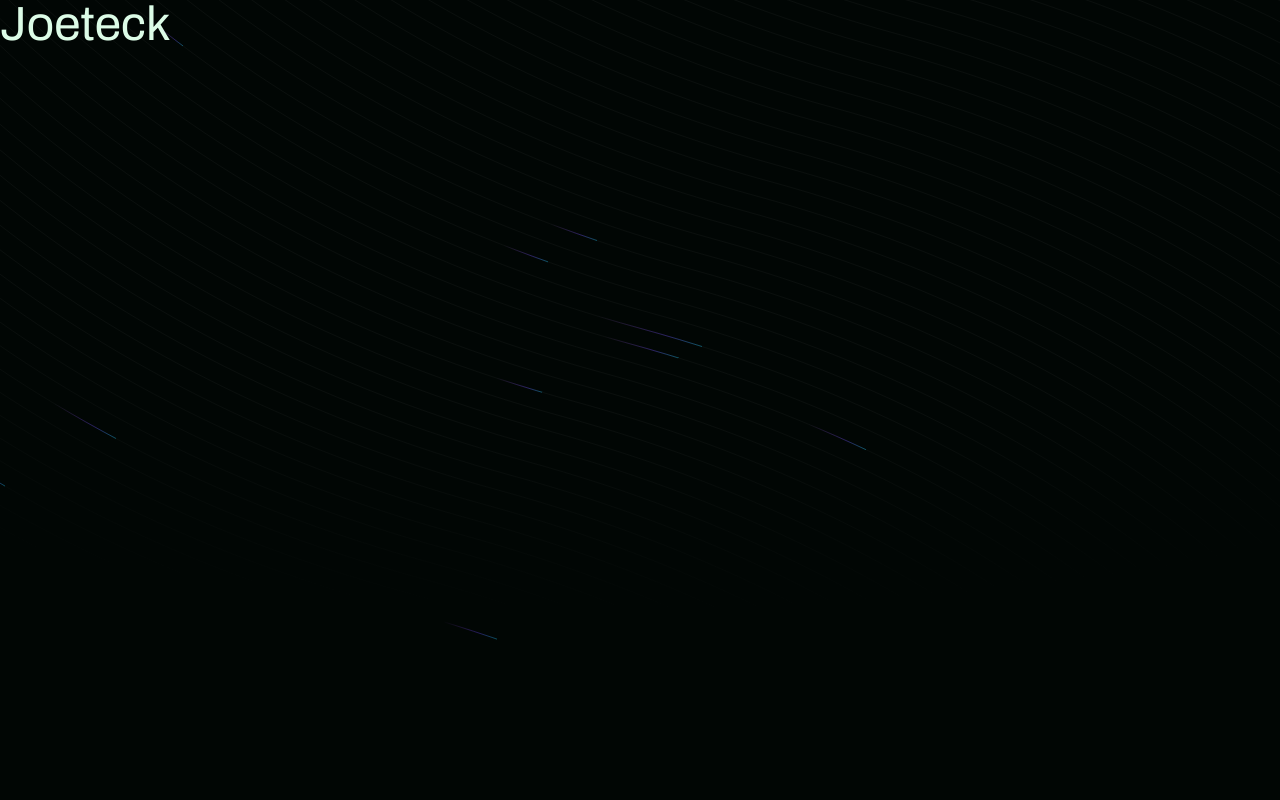
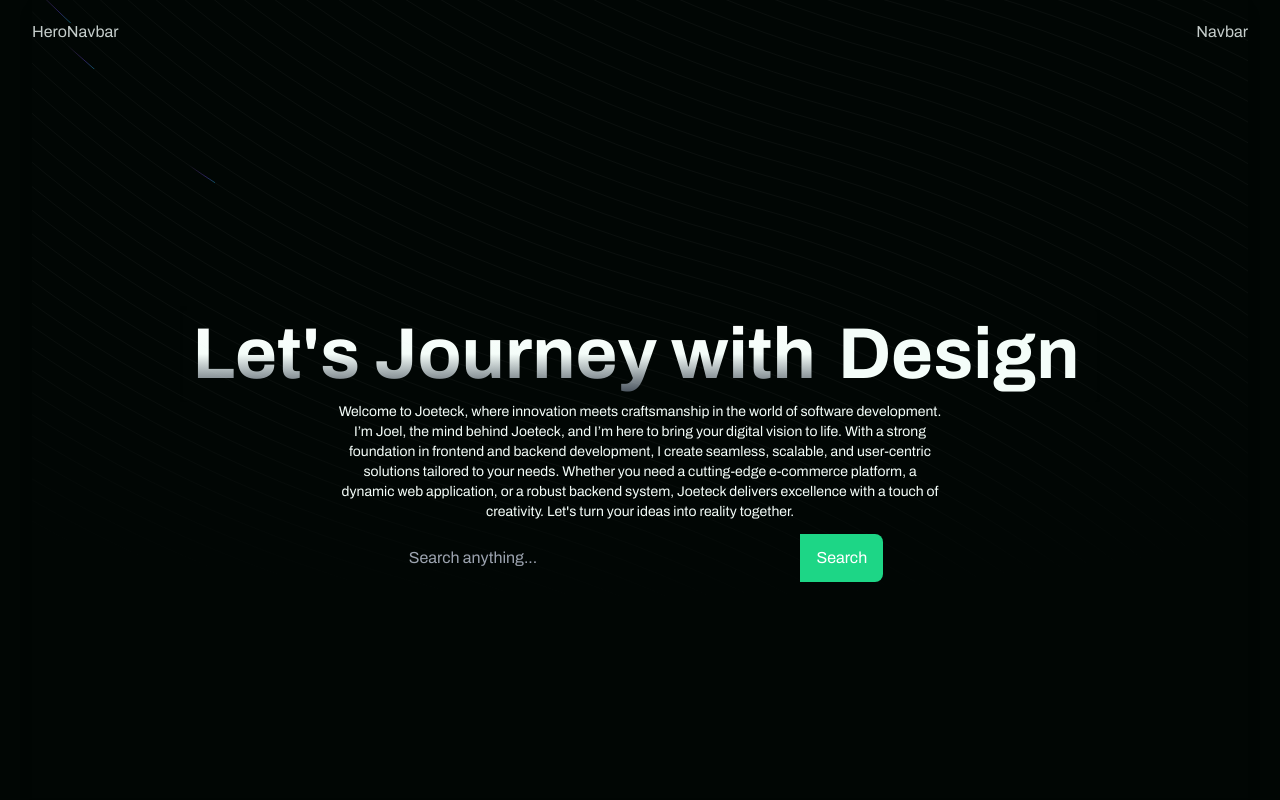
Before and after one commit to Joeteck/my_portfolio_24, a Next.js app: page / in a window 1280 px wide. Shown: the top 800 px of the page. Built offline with nearby package versions, Linux system fonts and the light colour scheme; a web font is replaced by a local one.

Commit message:
home page layout setup

```diff
--- a/app/globals.css
+++ b/app/globals.css
@@ -19,6 +19,9 @@
 
 .rokkitt {
   font-family: "Rokkitt", serif;
+}
+.grey {
+  color: #C5CDCB;
 }
 
 p {
--- a/app/page.tsx
+++ b/app/page.tsx
@@ -1,16 +1,63 @@
+"use client";
+import { useState, useEffect } from "react";
 import { BackgroundBeams } from "@/components/ui/background-beams";
-import Image from "next/image";
-
-
+import Hero from "@/components/Hero";
 
 export default function Home() {
+  const [activeSection, setActiveSection] = useState(1);
+
+  const handleScroll = () => {
+    const section1Top = document.getElementById("section1").offsetTop;
+    const section2Top = document.getElementById("section2").offsetTop;
+    const section3Top = document.getElementById("section3").offsetTop;
+    const scrollY = window.scrollY + window.innerHeight / 2;
+
+    if (scrollY >= section3Top) {
+      setActiveSection(3);
+    } else if (scrollY >= section2Top) {
+      setActiveSection(2);
+    } else {
+      setActiveSection(1);
+    }
+  };
+
+  useEffect(() => {
+    window.addEventListener("scroll", handleScroll);
+    return () => {
+      window.removeEventListener("scroll", handleScroll);
+    };
+  }, []);
+
   return (
-    <main className="flex min-h-screen flex-col items-center justify-between bg-primary-green">
-      <BackgroundBeams className=""/>
-      <section className="w-full h-full items-center justify-center">
-        <h2 className="text-5xl text-green-100">Joeteck</h2>
+    <main className="w-full min-h-screen md:px-8 px-4 bg-primary-green">
+      {/* Section 1 */}
+      <section
+        id="section1"
+        className={`w-full h-[100vh] flex drop-shadow-lg shadow-green-300 justify-center bg-primary-green transition-transform duration-700 sticky top-0 ${
+          activeSection >= 2 ? "z-0" : "z-50"
+        }`}
+      >
+        <BackgroundBeams />
+        <Hero/>
       </section>
 
+      {/* Section 2 */}
+      <section
+        id="section2"
+        className={`w-full h-[100vh] flex items-center shadow-lg drop-shadow-lg justify-center bg-green-700 transition-transform duration-700 sticky top-0 ${
+          activeSection >= 3 ? "z-0" : "z-50"
+        }`}
+      >
+        <h2 className="text-green-100 text-4xl">SECTION 1</h2>
+      </section>
+
+      {/* Section 3 */}
+      <section
+        id="section3"
+        className={`w-full h-[100vh] flex items-center shadow-lg justify-center bg-green-500 transition-transform duration-700 sticky top-0 z-50`}
+      >
+        <h2 className="text-green-100 text-4xl">SECTION 2</h2>
+      </section>
     </main>
   );
 }
--- /dev/null
+++ b/components/Hero.tsx
@@ -0,0 +1,73 @@
+"use client";
+
+import { useState } from "react";
+import { useRouter } from "next/navigation"; // Use next/navigation in the app directory
+import { FlipWords } from "./ui/flip-words";
+import HeroNavbar from "./HeroNavbar";
+
+const Hero = () => {
+    const [searchQuery, setSearchQuery] = useState("");
+    const router = useRouter();
+
+    const handleSearch = (e) => {
+        e.preventDefault();
+
+        // Define your routing logic here
+        const lowerCaseQuery = searchQuery.toLowerCase();
+
+        if (lowerCaseQuery === "about" || lowerCaseQuery === "know him") {
+        router.push("/about"); // Example route
+        } else if (lowerCaseQuery === "projects") {
+        router.push("/projects"); // Example route
+        } else if (lowerCaseQuery === "contact") {
+        router.push("/contact"); // Example route
+        } else {
+        alert("Keyword not found");
+        }
+    };
+
+    return (
+        <div >
+        <div className="">
+            <HeroNavbar/>
+        </div>
+        <div className=" flex flex-col w-full h-[100vh]  items-center text-center justify-center">
+            <h1 className="md:text-7xl text-5xl font-bold bg-clip-text text-transparent p-3 bg-gradient-to-t from-gray-800 via-light-white to-white shadow-inner">
+            Let's Journey with <FlipWords words={["Tech", "Design", "Code"]} className="text-primary-green-100" />
+            </h1>
+
+            <div className="w-[50%] mx-auto">
+            <p className="text-light-white text-sm  pb-3 mx-auto">
+                Welcome to Joeteck, where innovation meets craftsmanship in the world
+                of software development. I’m Joel, the mind behind Joeteck, and I’m
+                here to bring your digital vision to life. With a strong foundation in
+                frontend and backend development, I create seamless, scalable, and
+                user-centric solutions tailored to your needs. Whether you need a
+                cutting-edge e-commerce platform, a dynamic web application, or a
+                robust backend system, Joeteck delivers excellence with a touch of
+                creativity. Let's turn your ideas into reality together.
+            </p>
+
+            {/* Search bar */}
+            <form onSubmit={handleSearch} className="relative w-[80%] mx-auto">
+                <input
+                type="text"
+                value={searchQuery}
+                onChange={(e) => setSearchQuery(e.target.value)}
+                placeholder="Search anything..."
+                className="w-full p-3 rounded-lg text-grey bg-transparent"
+                />
+                <button
+                type="submit"
+                className="absolute right-0 top-0 h-full px-4 bg-[#1dd686] hover:bg-primary-green-600 text-white rounded-r-lg"
+                >
+                Search
+                </button>
+            </form>
+            </div>
+        </div>
+        </div>
+    );
+};
+
+export default Hero;
--- /dev/null
+++ b/components/HeroNavbar.tsx
@@ -0,0 +1,12 @@
+import React from 'react'
+
+const HeroNavbar = () => {
+    return (
+        <div className="flex flex-1  top-0 pt-5 justify-between text-grey">
+            <h1>HeroNavbar</h1>
+            <h1>Navbar</h1>
+        </div>
+    )
+}
+
+export default HeroNavbar
--- /dev/null
+++ b/components/ui/flip-words.tsx
@@ -0,0 +1,83 @@
+"use client";
+import React, { useCallback, useEffect, useRef, useState } from "react";
+import { AnimatePresence, motion, LayoutGroup } from "framer-motion";
+import { cn } from "@/lib/utils";
+
+    export const FlipWords = ({
+    words,
+    duration = 3000,
+    className,
+    }: {
+    words: string[];
+    duration?: number;
+    className?: string;
+    }) => {
+    const [currentWord, setCurrentWord] = useState(words[0]);
+    const [isAnimating, setIsAnimating] = useState<boolean>(false);
+
+    // thanks for the fix Julian - https://github.com/Julian-AT
+    const startAnimation = useCallback(() => {
+        const word = words[words.indexOf(currentWord) + 1] || words[0];
+        setCurrentWord(word);
+        setIsAnimating(true);
+    }, [currentWord, words]);
+
+    useEffect(() => {
+        if (!isAnimating)
+        setTimeout(() => {
+            startAnimation();
+        }, duration);
+    }, [isAnimating, duration, startAnimation]);
+
+    return (
+        <AnimatePresence
+        onExitComplete={() => {
+            setIsAnimating(false);
+        }}
+        >
+        <motion.div
+            initial={{
+            opacity: 0,
+            y: 10,
+            }}
+            animate={{
+            opacity: 1,
+            y: 0,
+            }}
+            transition={{
+            type: "spring",
+            stiffness: 100,
+            damping: 10,
+            }}
+            exit={{
+            opacity: 0,
+            y: -40,
+            x: 40,
+            filter: "blur(8px)",
+            scale: 2,
+            position: "absolute",
+            }}
+            className={cn(
+            "z-10 inline-block relative text-left text-neutral-900 dark:text-neutral-100 px-2",
+            className
+            )}
+            key={currentWord}
+        >
+            {currentWord.split("").map((letter, index) => (
+            <motion.span
+                key={currentWord + index}
+                initial={{ opacity: 0, y: 10, filter: "blur(8px)" }}
+                animate={{ opacity: 1, y: 0, filter: "blur(0px)" }}
+                transition={{
+                delay: index * 0.08,
+                duration: 0.4,
+                }}
+                className="inline-block"
+            >
+                {letter}
+            </motion.span>
+            ))}
+        </motion.div>
+        </AnimatePresence>
+    );
+};
--- a/tailwind.config.ts
+++ b/tailwind.config.ts
@@ -20,14 +20,18 @@ module.exports = {
         "black-100": "#2B352F",
         "primary-green": {
           DEFAULT: "#010604",
+          700: "#03170f",
+          600: "#052919",
           100: "#f4fdf9",
+        },
+        "grey": {
+          "DEFAULT": "#C5CDCB"
         },
         "secondary-orange": "#EA8850",
         "light-white": {
-          DEFAULT: "rgba(59,60,152,0.03)",
-          100: "rgba(59,60,152,0.02)",
+          DEFAULT: "#f4fdf9 ",
+          100: "#e2fbf0",
         },
-        grey: "##C5CDCB",
       },
       backgroundImage: {
         'pattern': "url('/pattern.png')",
```
